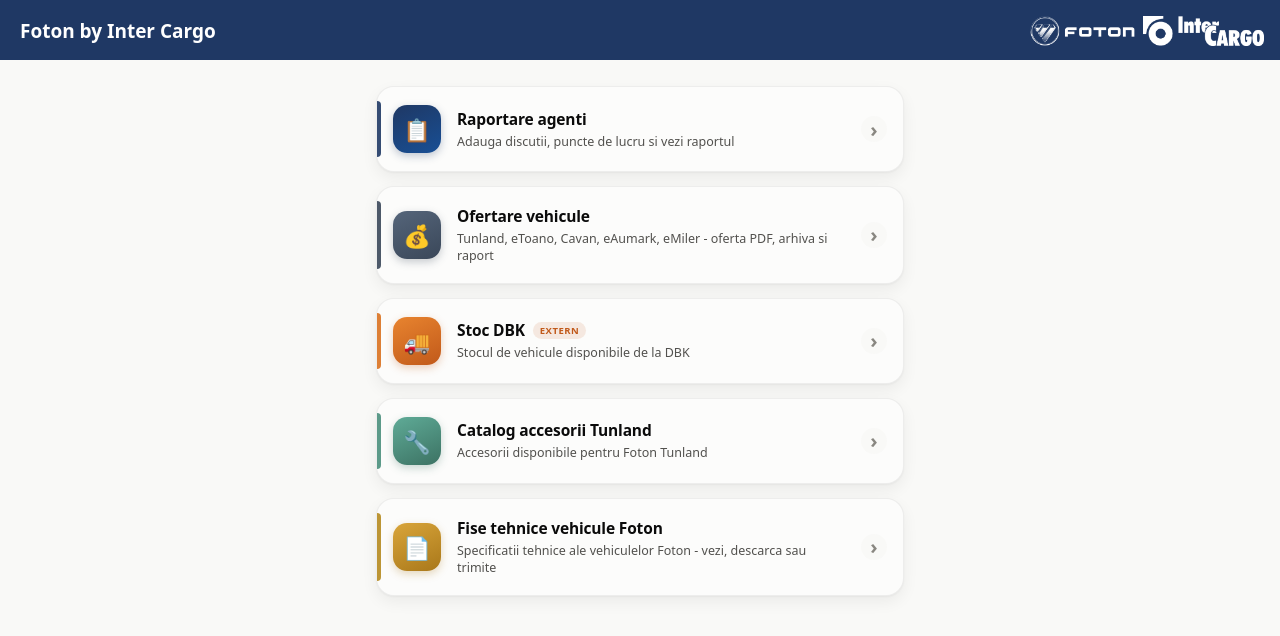
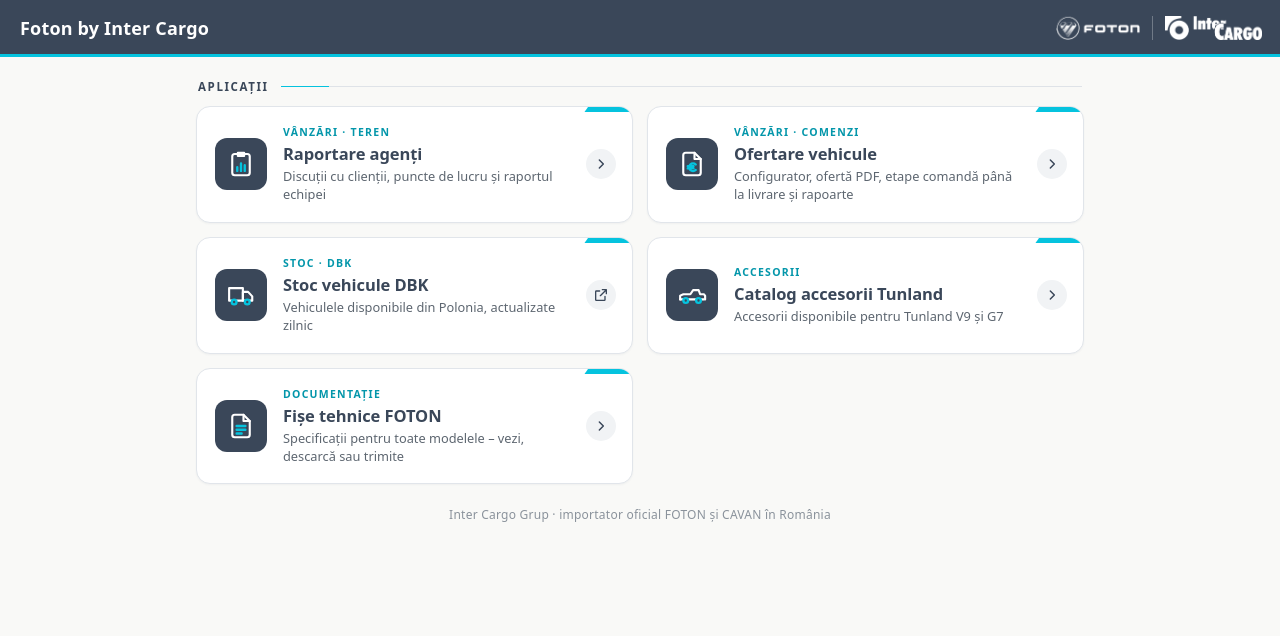
Before and after one commit to florinx1/fotonagenti, a plain HTML site: page index.html in a window 1280 px wide. Drawn offline with Linux system fonts and the light colour scheme; no server answers.

Commit message:
Meniu principal in stil FOTON SI: iconite liniare, Sky Blue / Clear Sky Blue, antet cu logouri, grila pe 2 coloane pe desktop
Co-Authored-By: Claude Opus 5.5 <noreply@anthropic.com>
Claude-Session: https://claude.ai/code/session_01GNA3Rje3weG2dsqDb2HDxw

```diff
--- a/index.html
+++ b/index.html
@@ -4,7 +4,7 @@
 <meta charset="UTF-8" />
 <meta name="viewport" content="width=device-width, initial-scale=1, viewport-fit=cover" />
 <title>Raportare Agenti Foton</title>
-<meta name="theme-color" content="#1F3864" />
+<meta name="theme-color" content="#3A4759" />
 <meta name="mobile-web-app-capable" content="yes" />
 <meta name="apple-mobile-web-app-capable" content="yes" />
 <meta name="apple-mobile-web-app-status-bar-style" content="black-translucent" />
@@ -30,48 +30,58 @@
 </header>
 
 <main id="view-home" class="view">
+  <div class="home-head">
+    <span class="home-head-kicker">Aplicații</span>
+    <span class="home-head-line" aria-hidden="true"></span>
+  </div>
   <div class="home-menu">
-    <button type="button" class="home-tile home-tile--raportare" id="homeToRaportare">
-      <span class="home-tile-icon" aria-hidden="true">&#128203;</span>
+    <button type="button" id="homeToRaportare" class="home-tile home-tile--raportare">
+      <span class="home-tile-icon" aria-hidden="true"><svg viewBox="0 0 24 24" fill="none" stroke-linecap="round" stroke-linejoin="round"><rect x="5" y="4" width="14" height="17" rx="2" stroke="#fff" stroke-width="1.7"/><path d="M9.5 3h5v2.5h-5z" stroke="#fff" stroke-width="1.7"/><path d="M9 17.5v-3M12 17.5v-6M15 17.5v-4.5" stroke="#05C3DE" stroke-width="1.9"/></svg></span>
       <span class="home-tile-text">
-        <span class="home-tile-title">Raportare agenti</span>
-        <span class="home-tile-sub">Adauga discutii, puncte de lucru si vezi raportul</span>
+        <span class="home-tile-kicker">Vânzări · teren</span>
+        <span class="home-tile-title">Raportare agenți</span>
+        <span class="home-tile-sub">Discuții cu clienții, puncte de lucru și raportul echipei</span>
       </span>
-      <span class="home-tile-arrow" aria-hidden="true">&#8250;</span>
+      <span class="home-tile-arrow" aria-hidden="true"><svg viewBox="0 0 24 24" fill="none" stroke="currentColor" stroke-width="2.2" stroke-linecap="round" stroke-linejoin="round"><path d="M9.5 6l6 6-6 6"/></svg></span>
     </button>
-    <a class="home-tile home-tile--ofertare" href="ofertare.html">
-      <span class="home-tile-icon" aria-hidden="true">&#128176;</span>
+    <a href="ofertare.html" class="home-tile home-tile--ofertare">
+      <span class="home-tile-icon" aria-hidden="true"><svg viewBox="0 0 24 24" fill="none" stroke-linecap="round" stroke-linejoin="round"><path d="M14 3H7a2 2 0 0 0-2 2v14a2 2 0 0 0 2 2h10a2 2 0 0 0 2-2V8z" stroke="#fff" stroke-width="1.7"/><path d="M14 3v5h5" stroke="#fff" stroke-width="1.7"/><path d="M15 12.4a3.1 3.1 0 1 0 0 4.4M8.6 13.8h4.6M8.6 15.5h4.6" stroke="#05C3DE" stroke-width="1.9"/></svg></span>
       <span class="home-tile-text">
+        <span class="home-tile-kicker">Vânzări · comenzi</span>
         <span class="home-tile-title">Ofertare vehicule</span>
-        <span class="home-tile-sub">Tunland, eToano, Cavan, eAumark, eMiler - oferta PDF, arhiva si raport</span>
+        <span class="home-tile-sub">Configurator, ofertă PDF, etape comandă până la livrare și rapoarte</span>
       </span>
-      <span class="home-tile-arrow" aria-hidden="true">&#8250;</span>
+      <span class="home-tile-arrow" aria-hidden="true"><svg viewBox="0 0 24 24" fill="none" stroke="currentColor" stroke-width="2.2" stroke-linecap="round" stroke-linejoin="round"><path d="M9.5 6l6 6-6 6"/></svg></span>
     </a>
-    <a class="home-tile home-tile--stoc" href="https://florinx1.github.io/DBK-STOC/" target="_blank" rel="noopener">
-      <span class="home-tile-icon" aria-hidden="true">&#128666;</span>
+    <a href="https://florinx1.github.io/DBK-STOC/" target="_blank" rel="noopener" class="home-tile home-tile--stoc">
+      <span class="home-tile-icon" aria-hidden="true"><svg viewBox="0 0 24 24" fill="none" stroke-linecap="round" stroke-linejoin="round"><path d="M2.5 6.5h11v10h-11z" stroke="#fff" stroke-width="1.7"/><path d="M13.5 9.5h4.2l3.3 3.6v3.4h-7.5z" stroke="#fff" stroke-width="1.7"/><circle cx="6.5" cy="17.6" r="1.9" stroke="#05C3DE" stroke-width="1.9" fill="#3A4759"/><circle cx="17" cy="17.6" r="1.9" stroke="#05C3DE" stroke-width="1.9" fill="#3A4759"/></svg></span>
       <span class="home-tile-text">
-        <span class="home-tile-title">Stoc DBK<span class="home-tile-badge">extern</span></span>
-        <span class="home-tile-sub">Stocul de vehicule disponibile de la DBK</span>
+        <span class="home-tile-kicker">Stoc · DBK</span>
+        <span class="home-tile-title">Stoc vehicule DBK</span>
+        <span class="home-tile-sub">Vehiculele disponibile din Polonia, actualizate zilnic</span>
       </span>
-      <span class="home-tile-arrow" aria-hidden="true">&#8250;</span>
+      <span class="home-tile-arrow" aria-hidden="true"><svg viewBox="0 0 24 24" fill="none" stroke="currentColor" stroke-width="2" stroke-linecap="round" stroke-linejoin="round"><path d="M14 4h6v6M20 4l-9 9M18 14v5a1 1 0 0 1-1 1H5a1 1 0 0 1-1-1V7a1 1 0 0 1 1-1h5"/></svg></span>
     </a>
-    <a class="home-tile home-tile--tunland" href="catalog.html">
-      <span class="home-tile-icon" aria-hidden="true">&#128295;</span>
+    <a href="catalog.html" class="home-tile home-tile--tunland">
+      <span class="home-tile-icon" aria-hidden="true"><svg viewBox="0 0 24 24" fill="none" stroke-linecap="round" stroke-linejoin="round"><path d="M2.5 15.5v-3l2.6-1.1h5.6l2.2-3.3h4.4l1.2 3.3h3.1l.9 1.3v2.8" stroke="#fff" stroke-width="1.7"/><path d="M2.5 15.5h19" stroke="#fff" stroke-width="1.7"/><circle cx="7" cy="16.4" r="1.9" stroke="#05C3DE" stroke-width="1.9" fill="#3A4759"/><circle cx="17.2" cy="16.4" r="1.9" stroke="#05C3DE" stroke-width="1.9" fill="#3A4759"/></svg></span>
       <span class="home-tile-text">
+        <span class="home-tile-kicker">Accesorii</span>
         <span class="home-tile-title">Catalog accesorii Tunland</span>
-        <span class="home-tile-sub">Accesorii disponibile pentru Foton Tunland</span>
+        <span class="home-tile-sub">Accesorii disponibile pentru Tunland V9 și G7</span>
       </span>
-      <span class="home-tile-arrow" aria-hidden="true">&#8250;</span>
+      <span class="home-tile-arrow" aria-hidden="true"><svg viewBox="0 0 24 24" fill="none" stroke="currentColor" stroke-width="2.2" stroke-linecap="round" stroke-linejoin="round"><path d="M9.5 6l6 6-6 6"/></svg></span>
     </a>
-    <button type="button" class="home-tile home-tile--fise" id="homeToFise">
-      <span class="home-tile-icon" aria-hidden="true">&#128196;</span>
+    <button type="button" id="homeToFise" class="home-tile home-tile--fise">
+      <span class="home-tile-icon" aria-hidden="true"><svg viewBox="0 0 24 24" fill="none" stroke-linecap="round" stroke-linejoin="round"><path d="M14 3H7a2 2 0 0 0-2 2v14a2 2 0 0 0 2 2h10a2 2 0 0 0 2-2V8z" stroke="#fff" stroke-width="1.7"/><path d="M14 3v5h5" stroke="#fff" stroke-width="1.7"/><path d="M8.5 12h7M8.5 15h7M8.5 18h4" stroke="#05C3DE" stroke-width="1.9"/></svg></span>
       <span class="home-tile-text">
-        <span class="home-tile-title">Fise tehnice vehicule Foton</span>
-        <span class="home-tile-sub">Specificatii tehnice ale vehiculelor Foton - vezi, descarca sau trimite</span>
+        <span class="home-tile-kicker">Documentație</span>
+        <span class="home-tile-title">Fișe tehnice FOTON</span>
+        <span class="home-tile-sub">Specificații pentru toate modelele – vezi, descarcă sau trimite</span>
       </span>
-      <span class="home-tile-arrow" aria-hidden="true">&#8250;</span>
+      <span class="home-tile-arrow" aria-hidden="true"><svg viewBox="0 0 24 24" fill="none" stroke="currentColor" stroke-width="2.2" stroke-linecap="round" stroke-linejoin="round"><path d="M9.5 6l6 6-6 6"/></svg></span>
     </button>
   </div>
+  <p class="home-foot">Inter Cargo Grup · importator oficial FOTON și CAVAN în România</p>
 </main>
 
 <main id="view-fise" class="view" hidden>
--- a/service-worker.js
+++ b/service-worker.js
@@ -1,4 +1,4 @@
-var CACHE_NAME = "foton-agenti-v21";
+var CACHE_NAME = "foton-agenti-v22";
 var APP_SHELL = [
   "./",
   "./index.html",
--- a/styles.css
+++ b/styles.css
@@ -485,3 +485,35 @@ input[readonly] { background: var(--gridline); color: var(--text-secondary); }
 .status-pill.good { background: rgba(12,163,12,0.12); color: #0ca30c; }
 .status-pill.critical { background: rgba(208,59,59,0.12); color: #d03b3b; }
 .status-pill.neutral { background: rgba(42,120,214,0.12); color: #184f95; }
+
+
+/* ===== FOTON SI – antet și meniul principal ===== */
+.app-header{background:#3A4759;border-bottom:3px solid #05C3DE;padding-right:18px}
+.app-header-title{font-size:18px;font-weight:700;letter-spacing:.01em}
+.app-header-brands{gap:12px}
+.app-header-brands .brand-badge{height:24px;max-width:110px;object-fit:contain}
+.app-header-brands .brand-badge+.brand-badge{padding-left:12px;border-left:1px solid rgba(255,255,255,.28)}
+#view-home{max-width:920px;padding-top:22px}
+.home-head{display:flex;align-items:center;gap:12px;margin:0 2px 12px}
+.home-head-kicker{font-size:11.5px;font-weight:700;letter-spacing:.14em;text-transform:uppercase;color:#3A4759}
+.home-head-line{flex:1;height:1px;background:linear-gradient(90deg,#05C3DE 0,#05C3DE 48px,#dfe3e8 48px)}
+.home-menu{display:grid;grid-template-columns:1fr;gap:12px;padding-top:0}
+@media(min-width:760px){.home-menu{grid-template-columns:1fr 1fr;gap:14px}}
+.home-tile{background:#fff;border:1px solid #e1e5ea;border-radius:14px;padding:18px 16px 18px 18px;gap:16px;overflow:hidden;
+  box-shadow:0 1px 2px rgba(58,71,89,.05);transition:border-color .15s,box-shadow .15s,transform .15s}
+.home-tile::before{content:"";position:absolute;left:auto;right:-14px;top:0;bottom:auto;width:58px;height:5px;border-radius:0;background:#05C3DE;opacity:1;transform:skewX(-35deg);transform-origin:top}
+.home-tile--stoc::before,.home-tile--tunland::before,.home-tile--fise::before,.home-tile--ofertare::before{background:#05C3DE}
+.home-tile:hover{border-color:#05C3DE;box-shadow:0 8px 22px rgba(58,71,89,.12);transform:translateY(-1px)}
+.home-tile:active{transform:none;box-shadow:inset 0 0 0 1.5px #05C3DE}
+.home-tile:focus-visible{outline:2px solid #05C3DE;outline-offset:2px}
+.home-tile-icon,.home-tile--stoc .home-tile-icon,.home-tile--tunland .home-tile-icon,.home-tile--fise .home-tile-icon,.home-tile--ofertare .home-tile-icon{
+  width:52px;height:52px;border-radius:12px;background:#3A4759;box-shadow:none;position:relative}
+.home-tile-icon svg{width:30px;height:30px;display:block}
+.home-tile-text{gap:3px}
+.home-tile-kicker{font-size:10.5px;font-weight:700;letter-spacing:.12em;text-transform:uppercase;color:#0396aa}
+.home-tile-title{font-size:16.5px;font-weight:700;color:#3A4759;letter-spacing:-.005em}
+.home-tile-sub{font-size:12.8px;color:#5d6670;line-height:1.4}
+.home-tile-arrow{width:30px;height:30px;background:#f1f3f5;color:#3A4759;transition:background .15s,color .15s}
+.home-tile-arrow svg{width:16px;height:16px}
+.home-tile:hover .home-tile-arrow{background:#05C3DE;color:#fff}
+.home-foot{text-align:center;font-size:12px;color:#8a929b;margin:22px 0 8px;letter-spacing:.02em}
```
